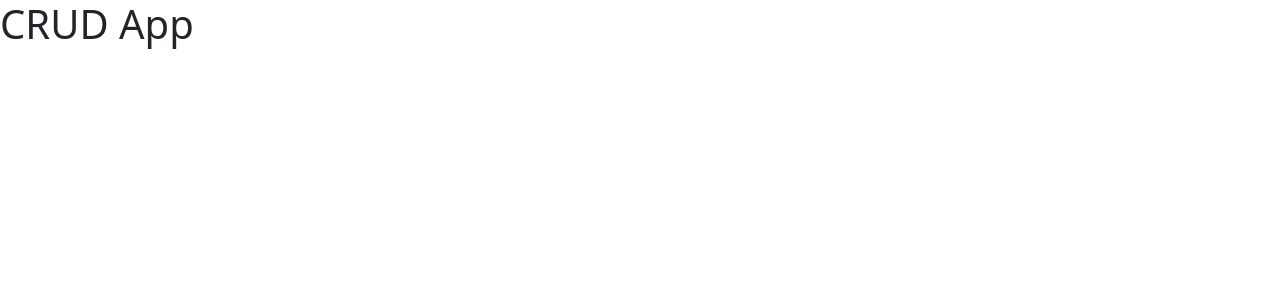
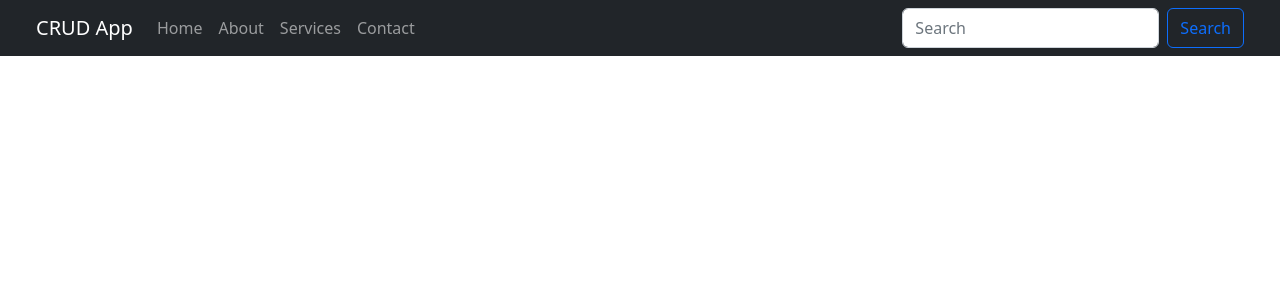
Before and after one commit to OverloadedSam/CRUD-MERN-APP, a React (Create React App) app in the folder frontend/: page / in a window 1280 px wide. Shown: the top 300 px of the page. Built offline with nearby package versions, Linux system fonts and the light colour scheme.

Commit message:
Build navbar component

```diff
--- a/frontend/src/App.js
+++ b/frontend/src/App.js
@@ -1,7 +1,16 @@
-import 'bootstrap/dist/css/bootstrap.min.css';
+import { BrowserRouter as Router, Routes } from 'react-router-dom';
+import { ToastContainer } from 'react-toastify';
+import NavMenu from './components/Navbar';
 
 function App() {
-  return <h1>CRUD App</h1>;
+  return (
+    <Router>
+      <NavMenu />
+      <ToastContainer />
+      <Routes>
+      </Routes>
+    </Router>
+  );
 }
 
 export default App;
--- a/frontend/src/components/Navbar.jsx
+++ b/frontend/src/components/Navbar.jsx
@@ -0,0 +1,58 @@
+import { Link } from 'react-router-dom';
+import Button from 'react-bootstrap/Button';
+import Container from 'react-bootstrap/Container';
+import Form from 'react-bootstrap/Form';
+import Nav from 'react-bootstrap/Nav';
+import Navbar from 'react-bootstrap/Navbar';
+import Offcanvas from 'react-bootstrap/Offcanvas';
+
+function NavMenu() {
+  return (
+    <>
+      <Navbar key='sm' bg='dark' variant='dark' expand='sm'>
+        <Container fluid className='mx-4'>
+          <Navbar.Brand href='#'>CRUD App</Navbar.Brand>
+          <Navbar.Toggle aria-controls='offcanvasNavbar-expand-sm' />
+          <Navbar.Offcanvas
+            id='offcanvasNavbar-expand-sm'
+            aria-labelledby='offcanvasNavbarLabel-expand-sm'
+            placement='end'
+          >
+            <Offcanvas.Header closeButton>
+              <Offcanvas.Title id='offcanvasNavbarLabel-expand-sm'>
+                Menu
+              </Offcanvas.Title>
+            </Offcanvas.Header>
+            <Offcanvas.Body>
+              <Nav className='flex-grow-1 pe-3'>
+                <Link className='nav-link' to='/'>
+                  Home
+                </Link>
+                <Link className='nav-link' to='/about'>
+                  About
+                </Link>
+                <Link className='nav-link' to='/services'>
+                  Services
+                </Link>
+                <Link className='nav-link' to='/contact'>
+                  Contact
+                </Link>
+              </Nav>
+              <Form className='d-flex'>
+                <Form.Control
+                  type='search'
+                  placeholder='Search'
+                  className='me-2'
+                  aria-label='Search'
+                />
+                <Button variant='outline-primary'>Search</Button>
+              </Form>
+            </Offcanvas.Body>
+          </Navbar.Offcanvas>
+        </Container>
+      </Navbar>
+    </>
+  );
+}
+
+export default NavMenu;
--- a/frontend/src/index.js
+++ b/frontend/src/index.js
@@ -1,6 +1,9 @@
 import React from 'react';
 import ReactDOM from 'react-dom/client';
 import App from './App';
+import 'bootstrap/dist/css/bootstrap.min.css';
+import 'react-toastify/dist/ReactToastify.css';
+import './css/styles.css';
 
 const root = ReactDOM.createRoot(document.getElementById('root'));
 root.render(
```
